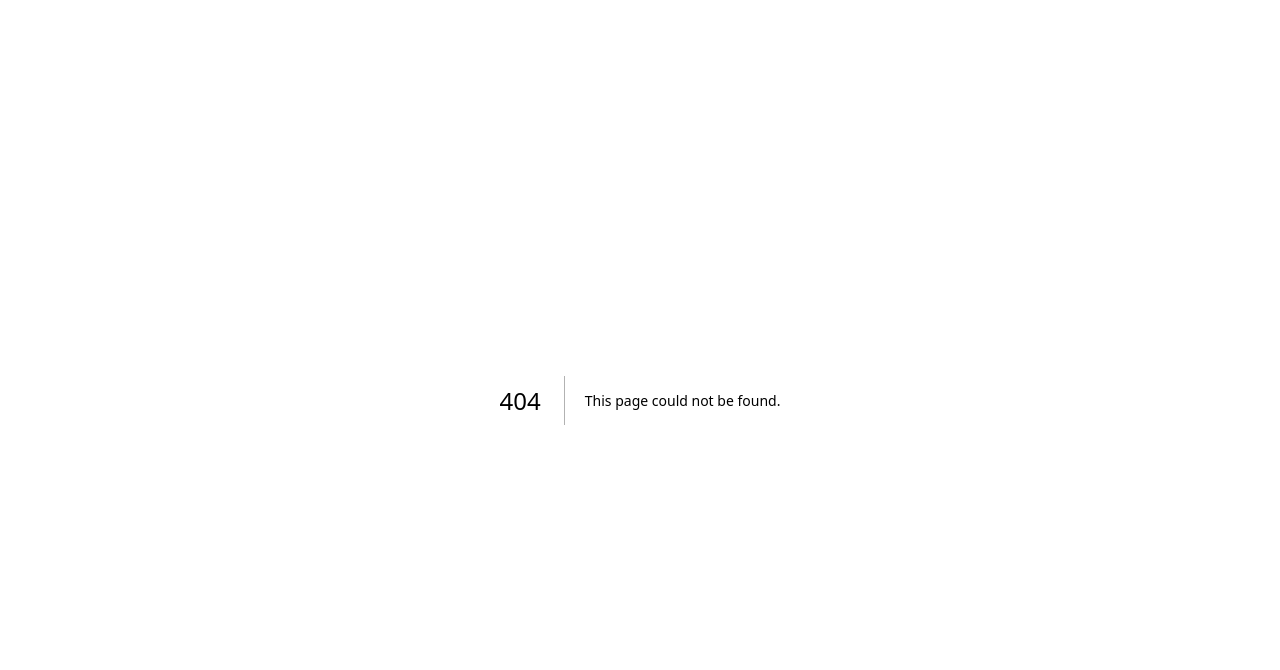
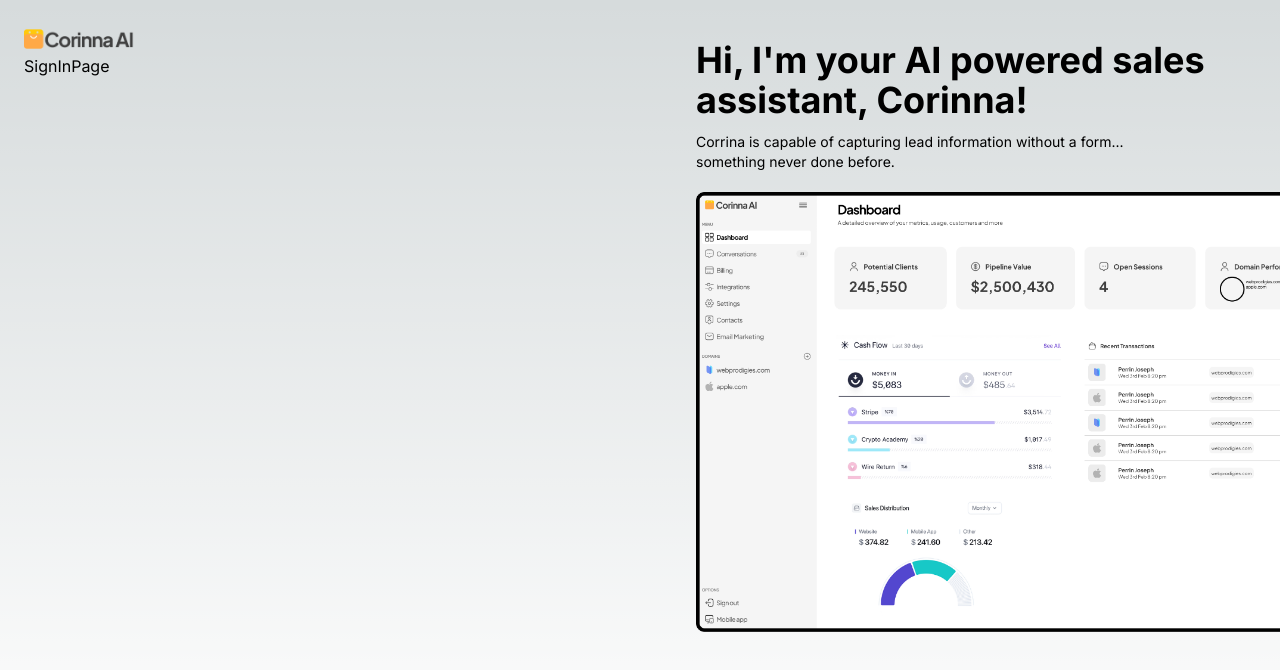
Before and after one commit to koushikyemula/some-project, a Next.js app: page /auth/sign-in in a window 1280 px wide. Before the commit this address had no page. Shown: the top 670 px of the page. Built offline with nearby package versions, Linux system fonts and the light colour scheme; no server answers.

Commit message:
feat: auth pages and layout styles

```diff
--- /dev/null
+++ b/src/app/auth/layout.tsx
@@ -0,0 +1,52 @@
+import { currentUser } from "@clerk/nextjs";
+import Image from "next/image";
+import { redirect } from "next/navigation";
+
+type Props = {
+  children: React.ReactNode;
+};
+
+const AuthLayout = async ({ children }: Props) => {
+  const user = await currentUser();
+
+  if (user) redirect("/");
+  return (
+    <div className="h-screen flex justify-center w-full">
+      <div className="w-[600px] flex flex-col items-start p-6">
+        <Image
+          src="/images/logo.png"
+          alt="logo"
+          sizes="100vw"
+          style={{
+            width: "20%",
+            height: "auto",
+          }}
+          width={0}
+          height={0}
+        />
+        {children}
+      </div>
+      <div className="hidden lg:flex flex-col pt-10 pl-24 max-h-full max-w-[4000px] overflow-hidden relative bg-cream flex-1 w-full gap-3">
+        <h2 className="text-gravel md:text-4xl font-bold">
+          Hi, I&apos;m your AI powered sales assistant, Corinna!
+        </h2>
+        <p className="text-iridium md:text-sm mb-10">
+          Corrina is capable of capturing lead information without a form...{" "}
+          <br />
+          something never done before.
+        </p>
+        <Image
+          src="/images/app-ui.png"
+          alt="app img"
+          loading="lazy"
+          sizes="30"
+          className="absolute shrink-0 !w-[1600px] top-48"
+          width={0}
+          height={0}
+        />
+      </div>
+    </div>
+  );
+};
+
+export default AuthLayout;
--- /dev/null
+++ b/src/app/auth/sign-in/page.tsx
@@ -0,0 +1,5 @@
+const SignInPage = () => {
+  return <div>SignInPage</div>;
+};
+
+export default SignInPage;
--- /dev/null
+++ b/src/app/auth/sign-up/page.tsx
@@ -0,0 +1,5 @@
+const SignUpPage = () => {
+  return <div>SignUpPage</div>;
+};
+
+export default SignUpPage;
```
